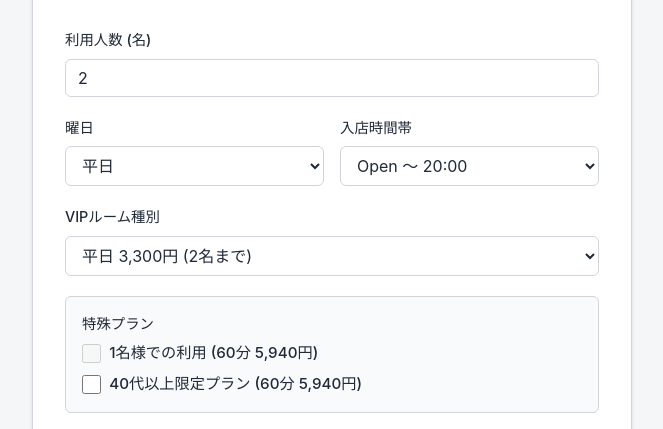
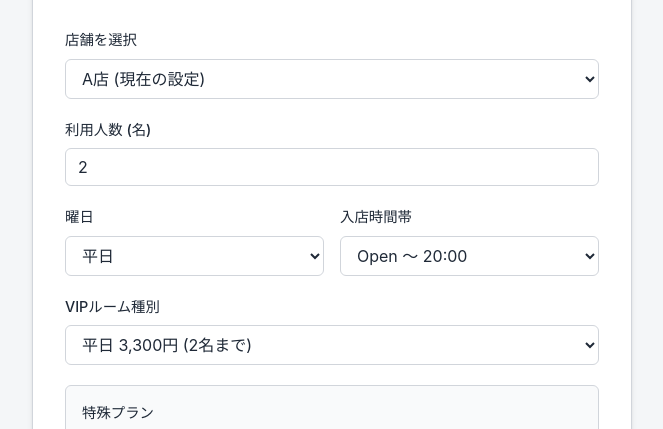
Before and after one commit to shinya141204-alt/vip-fee-calculator, a plain HTML site: page index.html in a window 1280 px wide. Shown: the part 121-550 px from the top of the page, without its empty margins (308-971 px from the left). Drawn offline with Linux system fonts and the light colour scheme.

Commit message:
店舗切り替え機能と入力改善の追加

```diff
--- a/index.html
+++ b/index.html
@@ -17,9 +17,18 @@
             <form id="calculator-form">
 
                 <div class="form-group">
+                    <label for="store-select">店舗を選択</label>
+                    <div class="select-wrapper">
+                        <select id="store-select">
+                            <!-- JSで動的に追加されます -->
+                        </select>
+                    </div>
+                </div>
+
+                <div class="form-group">
                     <label for="people">利用人数 (名)</label>
                     <div class="input-wrapper">
-                        <input type="number" id="people" min="1" max="20" value="2" required>
+                        <input type="number" id="people" min="1" max="20" value="2" inputmode="numeric" pattern="[0-9]*" required>
                     </div>
                 </div>
 
@@ -51,11 +60,7 @@
                     <label for="room-grade">VIPルーム種別</label>
                     <div class="select-wrapper">
                         <select id="room-grade">
-                            <option value="3300_weekday">平日 3,300円 (2名まで)</option>
-                            <option value="5500_weekday">平日 5,500円 (4名まで)</option>
-                            <option value="5500_weekend" disabled>週末 5,500円 (2名まで)</option>
-                            <option value="7700_weekend" disabled>週末 7,700円 (4名まで)</option>
-                            <option value="11000_weekend" disabled>週末 11,000円 (4名まで)</option>
+                            <!-- JSで動的に追加されます -->
                         </select>
                     </div>
                 </div>
--- a/main.js
+++ b/main.js
@@ -1,6 +1,9 @@
-// --- 変動料金テーブル (60分換算) ---
-// ※ユーザー提供の10分料金を6倍して60分料金として定義
-const MATCHING_FEE_TABLE = {
+// --- 店舗別設定データ ---
+// 新しい店舗を追加する場合は、このオブジェクト内に店舗データを追加してください。
+const STORE_CONFIGS = {
+    'store-a': {
+        name: 'A店 (現在の設定)',
+        matchingFee: {
             weekday: {
                 'open-20': 440 * 6,   // 2640円
                 '20-22': 550 * 6,     // 3300円
@@ -13,12 +16,44 @@ const MATCHING_FEE_TABLE = {
                 '22-24': 700 * 6,     // 4200円
                 '24-close': 800 * 6   // 4800円
             }
+        },
+        vipRooms: [
+            { id: '3300_weekday', name: '平日 3,300円 (2名まで)', price: 3300, maxPeople: 2, dayTypes: ['weekday'] },
+            { id: '5500_weekday', name: '平日 5,500円 (4名まで)', price: 5500, maxPeople: 4, dayTypes: ['weekday'] },
+            { id: '5500_weekend', name: '週末 5,500円 (2名まで)', price: 5500, maxPeople: 2, dayTypes: ['weekend'] },
+            { id: '7700_weekend', name: '週末 7,700円 (4名まで)', price: 7700, maxPeople: 4, dayTypes: ['weekend'] },
+            { id: '11000_weekend', name: '週末 11,000円 (4名まで)', price: 11000, maxPeople: 4, dayTypes: ['weekend'] }
+        ]
+    },
+    'store-b': {
+        name: 'B店 (ダミーテスト用)',
+        matchingFee: {
+            weekday: {
+                'open-20': 2000,
+                '20-22': 3000,
+                '22-24': 4000,
+                '24-close': 5000
+            },
+            weekend: {
+                'open-20': 3000,
+                '20-22': 4000,
+                '22-24': 5000,
+                '24-close': 6000
+            }
+        },
+        vipRooms: [
+            { id: '4000_all', name: '全日 4,000円 (2名まで)', price: 4000, maxPeople: 2, dayTypes: ['weekday', 'weekend'] },
+            { id: '8000_all', name: '全日 8,000円 (6名まで)', price: 8000, maxPeople: 6, dayTypes: ['weekday', 'weekend'] },
+            { id: '15000_weekend', name: '週末特別 15,000円 (8名まで)', price: 15000, maxPeople: 8, dayTypes: ['weekend'] }
+        ]
+    }
 };
 
 const CHARGE_FEE = 550;
 const SPECIAL_PLAN_FEE = 5940;
 
 // DOM Elements
+const storeSelect = document.getElementById('store-select');
 const peopleInput = document.getElementById('people');
 const dayTypeSelect = document.getElementById('day-type');
 const timeSlotSelect = document.getElementById('time-slot');
@@ -34,31 +69,39 @@ const resultValueContainer = document.querySelector('.result-value');
 
 // Initialize
 function init() {
-    // Add event listeners
-    const inputs = [peopleInput, dayTypeSelect, timeSlotSelect, roomGradeSelect, plan40sCheckbox];
+    // 1. 店舗の選択肢を初期化
+    storeSelect.innerHTML = '';
+    Object.keys(STORE_CONFIGS).forEach(storeId => {
+        const option = document.createElement('option');
+        option.value = storeId;
+        option.textContent = STORE_CONFIGS[storeId].name;
+        storeSelect.appendChild(option);
+    });
+
+    // 2. イベントリスナーの設定
+    const inputs = [storeSelect, peopleInput, dayTypeSelect, timeSlotSelect, roomGradeSelect, plan40sCheckbox];
     inputs.forEach(input => {
         input.addEventListener('change', handleInputChange);
         input.addEventListener('input', handleInputChange); // For number input
     });
 
-    // Initial calculation
+    // 3. 初期計算
     updateRoomOptions();
     calculateFee();
 }
 
 function handleInputChange(e) {
-    // Special logic for people count
+    // 人数入力の特殊処理
     if (e.target === peopleInput) {
         let count = parseInt(peopleInput.value, 10);
         if (isNaN(count) || count < 1) {
             count = 1;
-            peopleInput.value = count;
         }
 
-        // Auto-check 1 person plan
+        // 1名様プランの自動制御
         if (count === 1) {
             plan1PersonCheckbox.checked = true;
-            plan40sCheckbox.disabled = true; // No need for 40s if 1 person
+            plan40sCheckbox.disabled = true; // 1名の場合は40代プランの意味がないため無効化
             plan40sCheckbox.checked = false;
         } else {
             plan1PersonCheckbox.checked = false;
@@ -66,80 +109,102 @@ function handleInputChange(e) {
         }
     }
 
-    // Update room options if day or people changed
-    if (e.target === dayTypeSelect || e.target === peopleInput) {
+    // 店舗、曜日、人数が変わった場合はVIPルームの選択肢を再生成/更新
+    if (e.target === storeSelect || e.target === dayTypeSelect || e.target === peopleInput) {
         updateRoomOptions();
     }
 
     calculateFee();
 }
 
+// 店舗設定、曜日、人数に基づいてVIPルームの選択肢を動的生成・制御
 function updateRoomOptions() {
+    const storeId = storeSelect.value;
+    const storeConfig = STORE_CONFIGS[storeId];
     const dayType = dayTypeSelect.value;
-    const peopleCount = parseInt(peopleInput.value, 10);
+    let peopleCount = parseInt(peopleInput.value, 10);
+    if (isNaN(peopleCount) || peopleCount < 1) peopleCount = 1;
 
-    Array.from(roomGradeSelect.options).forEach(option => {
-        const value = option.value;
+    // 現在選択されているルームIDを保持（店舗切り替え時はリセットされる可能性あり）
+    const currentSelectedRoomId = roomGradeSelect.value;
+
+    roomGradeSelect.innerHTML = '';
+
+    let hasAvailableOption = false;
+    let firstAvailableOptionValue = null;
+
+    storeConfig.vipRooms.forEach(room => {
+        const option = document.createElement('option');
+        option.value = room.id;
+        option.textContent = room.name;
+
         let isAvailable = true;
 
-        // Check day type
-        if (!value.includes(dayType)) {
+        // 曜日チェック
+        if (!room.dayTypes.includes(dayType)) {
             isAvailable = false;
         }
 
-        // Check capacity
-        if (value.includes('3300') && peopleCount > 2) isAvailable = false;
-        if (value.includes('5500_weekday') && peopleCount > 4) isAvailable = false;
-        if (value.includes('5500_weekend') && peopleCount > 2) isAvailable = false;
-        if (value.includes('7700') && peopleCount > 4) isAvailable = false;
-        if (value.includes('11000') && peopleCount > 4) isAvailable = false;
+        // 定員チェック
+        if (peopleCount > room.maxPeople) {
+            isAvailable = false;
+        }
 
         option.disabled = !isAvailable;
+        roomGradeSelect.appendChild(option);
+
+        if (isAvailable && !firstAvailableOptionValue) {
+            firstAvailableOptionValue = room.id;
+        }
+        if (isAvailable && room.id === currentSelectedRoomId) {
+            hasAvailableOption = true;
+        }
     });
 
-    // If current selected is disabled, select first available
-    if (roomGradeSelect.selectedOptions[0].disabled) {
-        const firstAvailable = Array.from(roomGradeSelect.options).find(opt => !opt.disabled);
-        if (firstAvailable) {
-            roomGradeSelect.value = firstAvailable.value;
-        }
+    // もし前回選択していたルームが現在有効ならそのまま選択、無効なら最初の有効なルームを選択
+    if (hasAvailableOption) {
+        roomGradeSelect.value = currentSelectedRoomId;
+    } else if (firstAvailableOptionValue) {
+        roomGradeSelect.value = firstAvailableOptionValue;
     }
 }
 
 function calculateFee() {
-    const people = parseInt(peopleInput.value, 10);
+    const storeId = storeSelect.value;
+    const storeConfig = STORE_CONFIGS[storeId];
     const dayType = dayTypeSelect.value;
     const timeSlot = timeSlotSelect.value;
+    let people = parseInt(peopleInput.value, 10);
+    if (isNaN(people) || people < 1) people = 1;
 
-    // Parse room price
-    const roomValue = roomGradeSelect.value; // e.g. "3300_weekday"
-    const roomPriceTotal = parseInt(roomValue.split('_')[0], 10) || 0;
-
-    // 1. VIP Room per person (ceil)
+    // 1. VIPルーム割勘（1人あたり、端数切り上げ）
+    const roomId = roomGradeSelect.value;
+    const selectedRoom = storeConfig.vipRooms.find(r => r.id === roomId);
+    const roomPriceTotal = selectedRoom ? selectedRoom.price : 0;
     const roomPerPerson = Math.ceil(roomPriceTotal / people);
 
-    // 2. Matching Fee
+    // 2. 相席料金 (60分)
     let matchingFee = 0;
     if (plan1PersonCheckbox.checked || plan40sCheckbox.checked) {
-        // Special Fixed Plan
+        // 特殊固定プラン
         matchingFee = SPECIAL_PLAN_FEE;
     } else {
-        // Normal Variable Plan
-        matchingFee = MATCHING_FEE_TABLE[dayType][timeSlot];
+        // 通常の変動プラン（選択された店舗の設定から取得）
+        matchingFee = storeConfig.matchingFee[dayType][timeSlot] || 0;
     }
 
-    // 3. Total
+    // 3. 総額
     const total = roomPerPerson + matchingFee + CHARGE_FEE;
 
-    // Update UI
+    // UI反映
     animateValue(totalPriceEl, total);
     breakdownRoomEl.textContent = `¥${roomPerPerson.toLocaleString()}`;
     breakdownMatchingEl.textContent = `¥${matchingFee.toLocaleString()}`;
     breakdownChargeEl.textContent = `¥${CHARGE_FEE.toLocaleString()}`;
 
-    // Add pulse animation
+    // 更新アニメーション
     resultValueContainer.classList.remove('pulse-update');
-    void resultValueContainer.offsetWidth; // Trigger reflow
+    void resultValueContainer.offsetWidth; // Reflow
     resultValueContainer.classList.add('pulse-update');
 }
 
```
Lines whose indentation alone changed are shown as unchanged.
